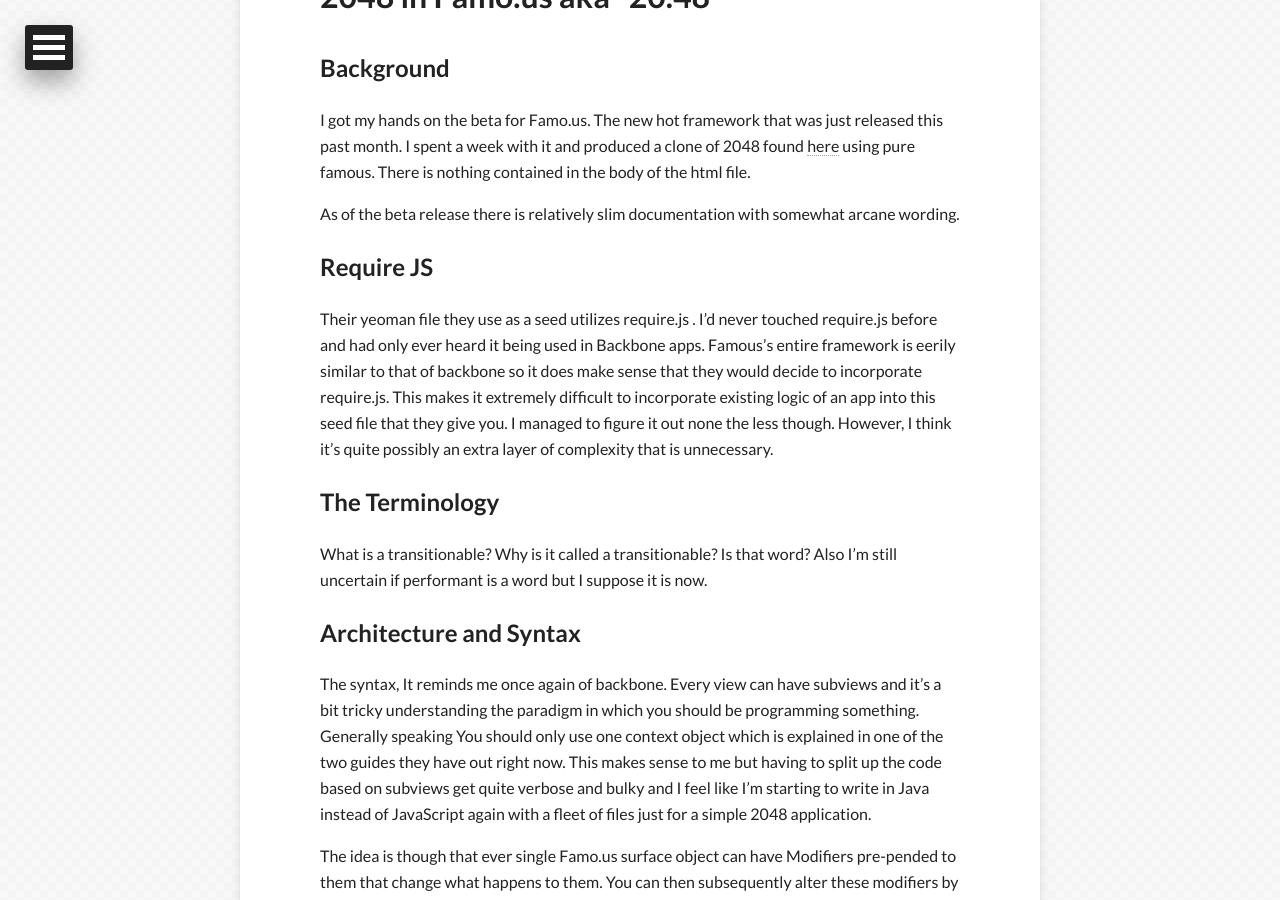
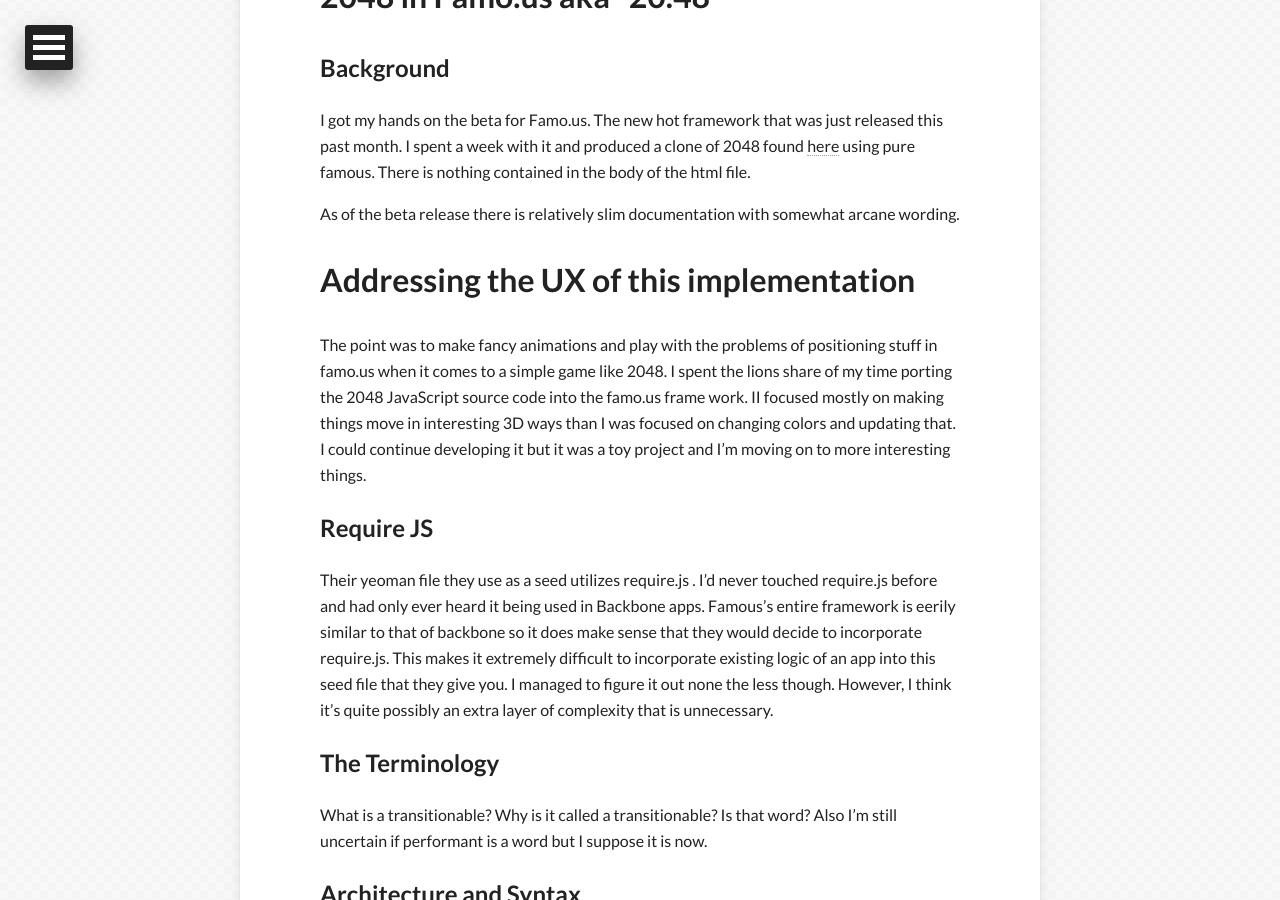
Before and after one commit to Eduardo-Cabrera/HarleyKwyn.github.io, a Jekyll site: the page built from _posts/2014-04-26-famous-2048.md, in a window 1280 px wide and 900 px high, scrolled down 597 px. Built offline with Jekyll 4.4.1, drawn with Linux system fonts in a browser that asks for light colours; nearby versions of some CDN libraries; Markdown is read by kramdown in place of the engine named in the settings; comment, search, counter and statistics services are not loaded.

Commit message:
updates famous post

```diff
--- a/_posts/2014-04-26-famous-2048.md
+++ b/_posts/2014-04-26-famous-2048.md
@@ -20,7 +20,12 @@
 
 As of the beta release there is relatively slim documentation with somewhat arcane wording.
 
+#Addressing the UX of this implementation
+
+The point was to make fancy animations and play with the problems of positioning stuff in famo.us when it comes to a simple game like 2048. I spent the lions share of my time porting the 2048 JavaScript source code into the famo.us frame work. II focused mostly on making things move in interesting 3D ways than I was focused on changing colors and updating that. I could continue developing it but it was a toy project and I'm moving on to more interesting things.
+
 ##Require JS
+
 Their yeoman file they use as a seed utilizes require.js . I'd never touched require.js before and had only ever heard it being used in Backbone apps. Famous's entire framework is eerily similar to that of backbone so it does make sense that they would decide to incorporate require.js. This makes it extremely difficult to incorporate existing logic of an app into this seed file that they give you. I managed to figure it out none the less though. However, I think it's quite possibly an extra layer of complexity that is unnecessary.
 
 ##The Terminology
```
